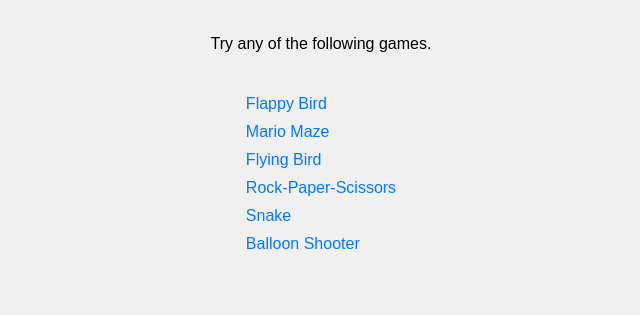
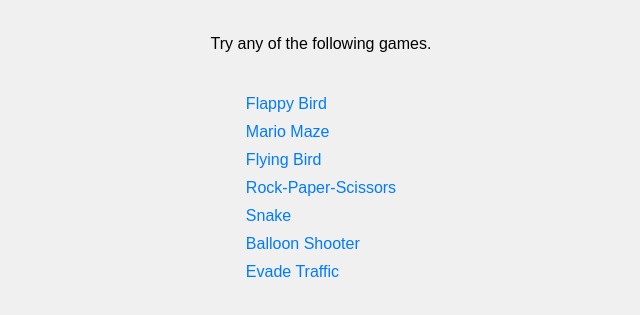
Before and after one commit to Ahmad-Shah-GEB/simple_games, a plain HTML site: page index.html in a window 1280 px wide. Shown: the part 81-396 px from the top of the page, without its empty margins (319-959 px from the left). Drawn offline with Linux system fonts and the light colour scheme.

Commit message:
Update index.html

```diff
--- a/index.html
+++ b/index.html
@@ -43,6 +43,7 @@
         <li><a href="https://ahmad-shah-geb.github.io/simple_games/rock-paper-scissors/">Rock-Paper-Scissors</a></li>
         <li><a href="https://ahmad-shah-geb.github.io/simple_games/Snake/">Snake</a></li>
         <li><a href="https://ahmad-shah-geb.github.io/simple_games/Balloon-Shooter/">Balloon Shooter</a></li>
+        <li><a href="https://ahmad-shah-geb.github.io/simple_games/Evade_Traffic/">Evade Traffic</a></li>
 
     </ul>
 </body>
```
